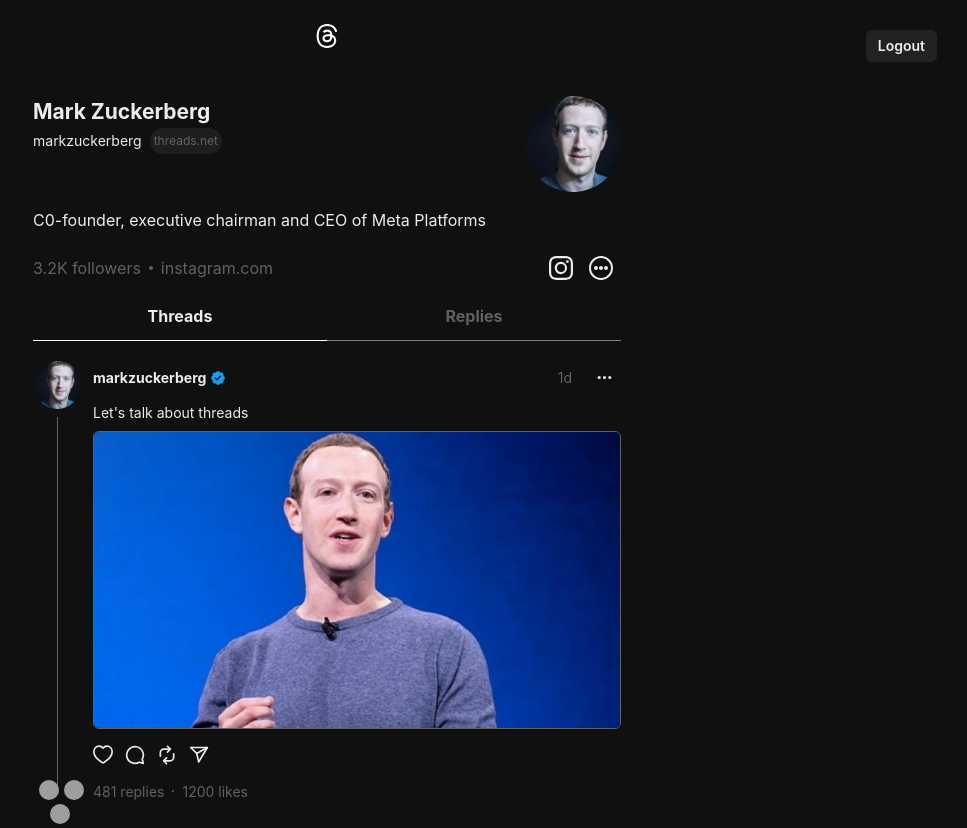
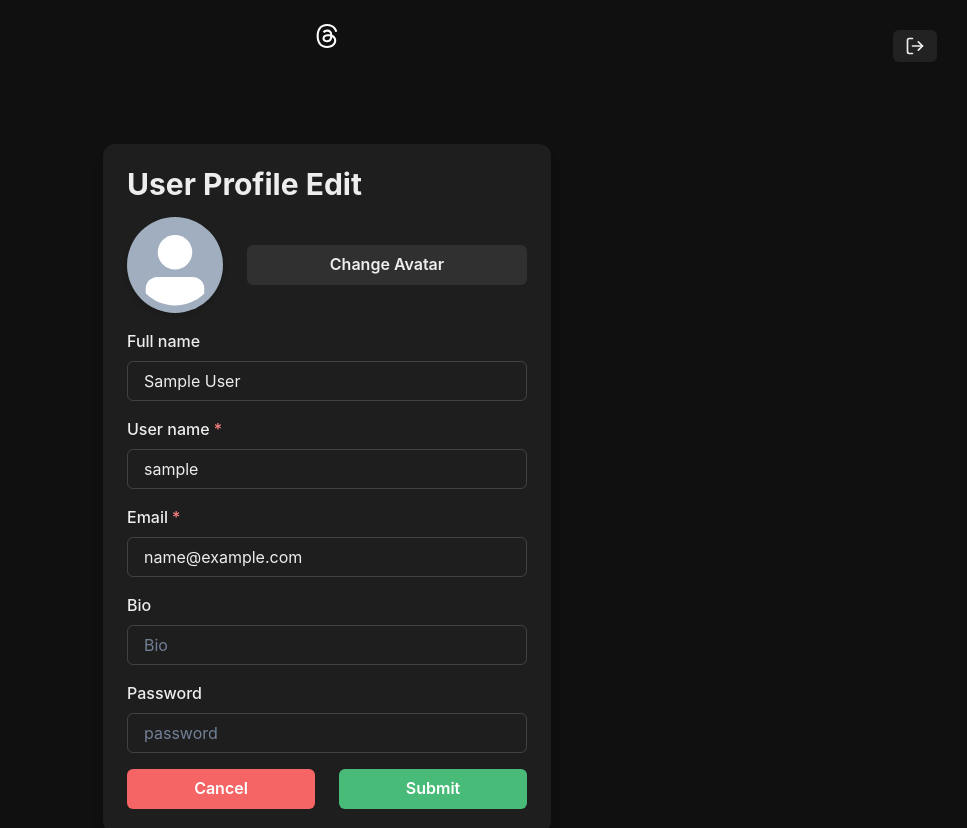
Before and after one commit to cuongviethoang/client-threads, a React (Vite) app: page /update in a window 1280 px wide. Shown: the top 828 px of the page, without its empty margins (313-1280 px from the left). Built offline with nearby package versions, Linux system fonts and the light colour scheme; sample sign-in values are in the browser's storage; grey boxes are pictures that could not be loaded.

Commit message:
goi api update user

```diff
--- a/src/App.jsx
+++ b/src/App.jsx
@@ -8,9 +8,11 @@
 import { useRecoilValue } from "recoil";
 import userAtom from "./atoms/userAtom";
 import LogoutButton from "./components/LogoutButton";
+import UpdateProfilePage from "./pages/UpdateProfilePage";
 
 function App() {
     const user = useRecoilValue(userAtom);
+    console.log(user);
 
     return (
         <Container maxW="620px">
@@ -24,6 +26,13 @@
                     path="/auth"
                     element={!user ? <AuthPage /> : <Navigate to="/" />}
                 />
+
+                <Route
+                    path="/update"
+                    element={
+                        user ? <UpdateProfilePage /> : <Navigate to="/auth" />
+                    }
+                />
                 <Route path="/:username" element={<UserPage />} />
                 <Route path="/:username/post/:pid" element={<PostPage />} />
             </Routes>
--- a/src/components/LoginCard.jsx
+++ b/src/components/LoginCard.jsx
@@ -58,11 +58,7 @@
             setUser(data);
             localStorage.setItem("user-threads", JSON.stringify(data));
         } catch (e) {
-            showToast({
-                title: "Error",
-                description: e,
-                status: "error",
-            });
+            showToast("Error", e, "error");
         }
     };
 
--- a/src/components/LogoutButton.jsx
+++ b/src/components/LogoutButton.jsx
@@ -2,6 +2,7 @@
 import { useSetRecoilState } from "recoil";
 import userAtom from "../atoms/userAtom";
 import useShowToast from "../hooks/useShowToast";
+import { FiLogOut } from "react-icons/fi";
 
 const LogoutButton = () => {
     const setUser = useSetRecoilState(userAtom);
@@ -38,7 +39,7 @@
             right={"30px"}
             size={"sm"}
         >
-            Logout
+            <FiLogOut size={20} />
         </Button>
     );
 };
--- a/src/components/SignupCard.jsx
+++ b/src/components/SignupCard.jsx
@@ -47,22 +47,14 @@
 
             const data = await res.json();
             if (data.error) {
-                showToast({
-                    title: "Error",
-                    description: data.error,
-                    status: "error",
-                });
+                showToast("Error", data.error, "error");
                 return;
             }
             showToast("Success", data.message, "success");
             localStorage.setItem("user-threads", JSON.stringify(data));
             setUser(data);
         } catch (e) {
-            showToast({
-                title: "Error",
-                description: e,
-                status: "error",
-            });
+            showToast("Error", e, "error");
         }
     };
 
--- /dev/null
+++ b/src/hooks/usePreviewImg.js
@@ -0,0 +1,33 @@
+import { useState } from "react";
+import useShowToast from "./useShowToast";
+
+const usePreviewImg = () => {
+    const [imgUrl, setImgUrl] = useState(null);
+    const showToast = useShowToast();
+
+    const handleImageChange = (e) => {
+        const file = e.target.files[0];
+        if (file && file.type.startsWith("image/")) {
+            const reader = new FileReader();
+
+            reader.onloadend = () => {
+                setImgUrl(reader.result);
+            };
+
+            reader.readAsDataURL(file);
+        } else {
+            showToast(
+                "Invalid file type",
+                "Please select an image file",
+                "error"
+            );
+            setImgUrl(null);
+        }
+    };
+    return {
+        handleImageChange,
+        imgUrl,
+    };
+};
+
+export default usePreviewImg;
--- a/src/pages/AuthPage.jsx
+++ b/src/pages/AuthPage.jsx
@@ -7,6 +7,7 @@
     // useSetRecoilState dùng để set lại giá trị default
     // useRecoilValue dùng để lấy giá trị default ra sử dụng
     const authScreenState = useRecoilValue(authScreenAtom);
+    console.log(authScreenState);
 
     return <>{authScreenState === "login" ? <LoginCard /> : <SignupCard />}</>;
 };
--- /dev/null
+++ b/src/pages/UpdateProfilePage.jsx
@@ -0,0 +1,198 @@
+import {
+    Button,
+    Flex,
+    FormControl,
+    FormLabel,
+    Heading,
+    Input,
+    Stack,
+    useColorModeValue,
+    Avatar,
+    Center,
+} from "@chakra-ui/react";
+import { useRef, useState } from "react";
+import { useRecoilState } from "recoil";
+import userAtom from "../atoms/userAtom";
+import usePreviewImg from "../hooks/usePreviewImg";
+import useShowToast from "../hooks/useShowToast";
+
+export default function UpdateProfilePage() {
+    const [user, setUser] = useRecoilState(userAtom);
+
+    const [inputs, setInputs] = useState({
+        name: user.name,
+        username: user.username,
+        email: user.email,
+        bio: user.bio,
+        password: "",
+    });
+
+    const fileRef = useRef();
+
+    const { handleImageChange, imgUrl } = usePreviewImg();
+
+    const showToast = useShowToast();
+
+    const handleSubmit = async (e) => {
+        e.preventDefault();
+
+        try {
+            const res = await fetch(`/api/users/update/${user._id}`, {
+                method: "PUT",
+                headers: {
+                    "Content-Type": "application/json",
+                },
+                body: JSON.stringify({ ...inputs, profilePic: imgUrl }),
+            });
+            const data = await res.json();
+
+            if (data.error) {
+                showToast("Error", data.error, "error");
+                return;
+            }
+            showToast("Success", "profile updated successfully", "success");
+            setUser(data);
+            localStorage.setItem("user-threads", JSON.stringify(data));
+        } catch (e) {
+            showToast("Error", e, "error");
+        }
+    };
+
+    return (
+        <form onSubmit={handleSubmit}>
+            <Flex align={"center"} justify={"center"} my={6}>
+                <Stack
+                    spacing={4}
+                    w={"full"}
+                    maxW={"md"}
+                    bg={useColorModeValue("white", "gray.dark")}
+                    rounded={"xl"}
+                    boxShadow={"lg"}
+                    p={6}
+                    my={12}
+                >
+                    <Heading
+                        lineHeight={1.1}
+                        fontSize={{ base: "2xl", sm: "3xl" }}
+                    >
+                        User Profile Edit
+                    </Heading>
+                    <FormControl id="userName">
+                        <Stack direction={["column", "row"]} spacing={6}>
+                            <Center>
+                                <Avatar
+                                    size="xl"
+                                    boxShadow={"md"}
+                                    src={imgUrl || user.profilePic}
+                                />
+                            </Center>
+                            <Center w="full">
+                                <Button
+                                    w="full"
+                                    onClick={() => fileRef.current.click()}
+                                >
+                                    Change Avatar
+                                </Button>
+                                <Input
+                                    type="file"
+                                    hidden
+                                    ref={fileRef}
+                                    onChange={handleImageChange}
+                                />
+                            </Center>
+                        </Stack>
+                    </FormControl>
+                    <FormControl>
+                        <FormLabel>Full name</FormLabel>
+                        <Input
+                            placeholder="Full name"
+                            _placeholder={{ color: "gray.500" }}
+                            type="text"
+                            value={inputs.name}
+                            onChange={(e) =>
+                                setInputs({ ...inputs, name: e.target.value })
+                            }
+                        />
+                    </FormControl>
+                    <FormControl isRequired>
+                        <FormLabel>User name</FormLabel>
+                        <Input
+                            placeholder="User name"
+                            _placeholder={{ color: "gray.500" }}
+                            type="text"
+                            value={inputs.username}
+                            onChange={(e) =>
+                                setInputs({
+                                    ...inputs,
+                                    username: e.target.value,
+                                })
+                            }
+                        />
+                    </FormControl>
+                    <FormControl isRequired>
+                        <FormLabel>Email</FormLabel>
+                        <Input
+                            placeholder="your-email@example.com"
+                            _placeholder={{ color: "gray.500" }}
+                            type="email"
+                            value={inputs.email}
+                            onChange={(e) =>
+                                setInputs({ ...inputs, email: e.target.value })
+                            }
+                        />
+                    </FormControl>
+                    <FormControl>
+                        <FormLabel>Bio</FormLabel>
+                        <Input
+                            placeholder="Bio"
+                            _placeholder={{ color: "gray.500" }}
+                            type="text"
+                            value={inputs.bio}
+                            onChange={(e) =>
+                                setInputs({ ...inputs, bio: e.target.value })
+                            }
+                        />
+                    </FormControl>
+                    <FormControl>
+                        <FormLabel>Password</FormLabel>
+                        <Input
+                            placeholder="password"
+                            _placeholder={{ color: "gray.500" }}
+                            type="password"
+                            value={inputs.password}
+                            onChange={(e) =>
+                                setInputs({
+                                    ...inputs,
+                                    password: e.target.value,
+                                })
+                            }
+                        />
+                    </FormControl>
+                    <Stack spacing={6} direction={["column", "row"]}>
+                        <Button
+                            bg={"red.400"}
+                            color={"white"}
+                            w="full"
+                            _hover={{
+                                bg: "red.500",
+                            }}
+                        >
+                            Cancel
+                        </Button>
+                        <Button
+                            bg={"green.400"}
+                            color={"white"}
+                            w="full"
+                            _hover={{
+                                bg: "green.500",
+                            }}
+                            type="submit"
+                        >
+                            Submit
+                        </Button>
+                    </Stack>
+                </Stack>
+            </Flex>
+        </form>
+    );
+}
```
